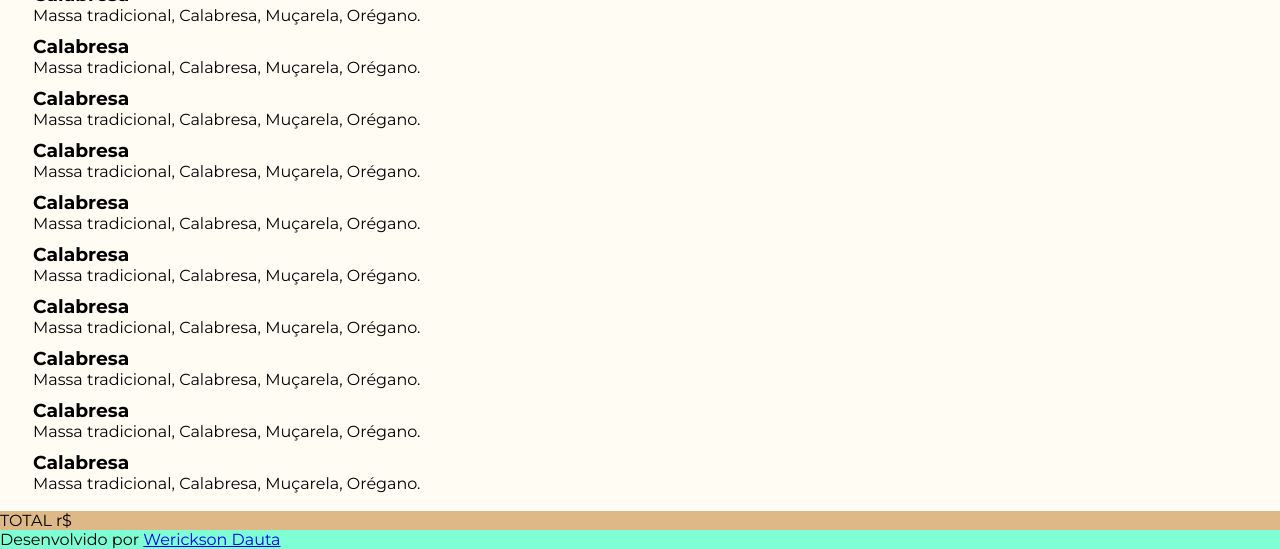
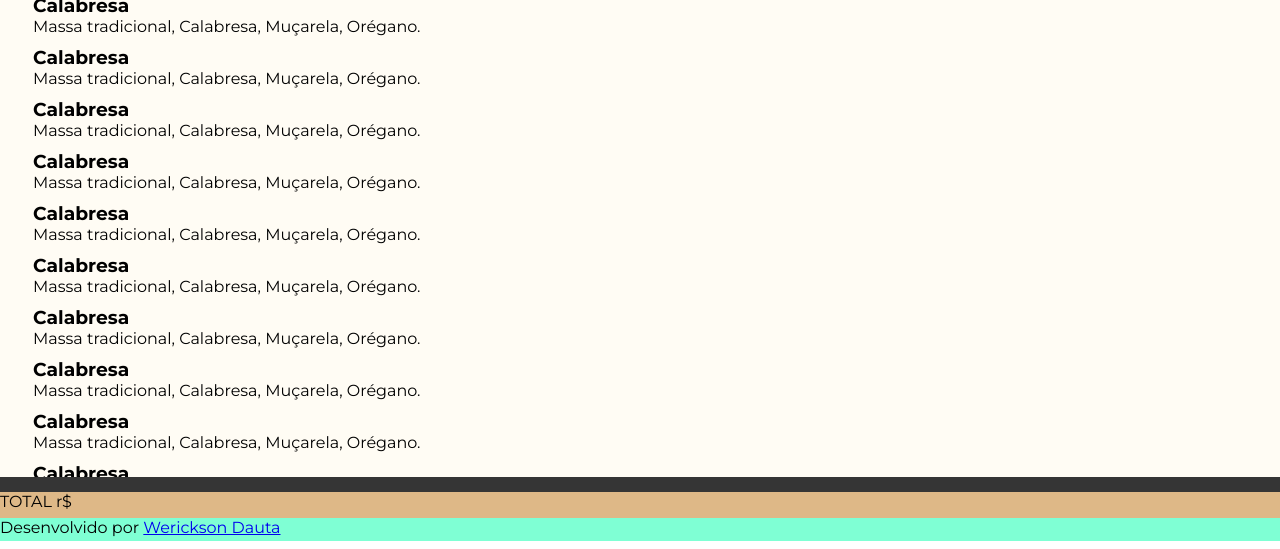
Before and after one commit to Wericksonsd/Pizzaria-Teste, a website: page index.html in a window 1280 px wide. Shown: the part 259-808 px from the top of the page. Drawn offline with Linux system fonts and the light colour scheme.

Commit message:
qqqqqqqqqqqqqq

```diff
--- a/styles/style.css
+++ b/styles/style.css
@@ -14,7 +14,7 @@
     background-color: rgb(53, 53, 53);
     display: grid;
     grid-template-columns: (10, 1fr);
-    grid-template-rows: (10, 1fr);
+    grid-template-rows: auto;
 }
 
 header{
@@ -54,6 +54,7 @@ main{
     grid-column: 1/10;
     grid-row: 4/8;
     background-color: chocolate;
+    height: 550px;
 }
 
 /*/////////////////////////////////////
```
